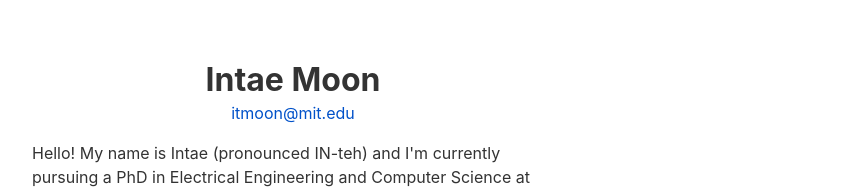
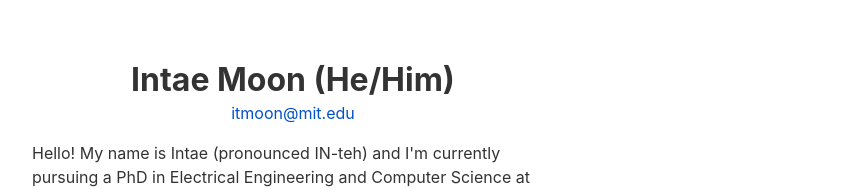
Before and after one commit to itmoon7/itmoon7.github.io, a plain HTML site: page index.html in a window 1280 px wide. Shown: the top 189 px of the page, without its empty margins (208-1071 px from the left). Drawn offline with Linux system fonts and the light colour scheme.

Commit message:
pronouns added

```diff
--- a/index.html
+++ b/index.html
@@ -24,7 +24,7 @@ if you want to add images :
       <tbody>
         <tr>
           <td class="bio">
-            <h1 class="name center">Intae Moon</h1>
+            <h1 class="name center">Intae Moon (He/Him)</h1>
             <div class="email center"><a href="mailto:itmoon@mit.edu">itmoon@mit.edu</a></div>
             <p>Hello! My name is Intae (pronounced IN-teh) and I'm currently pursuing a PhD in Electrical Engineering and Computer Science at Massachusetts Institute of Technology (MIT). Since Fall 2019, I have been advised by <a href="http://gusevlab.org/">Professor Alexander Gusev</a> at the Dana-Farber Cancer Institute and Harvard Medical School. Before starting my current PhD thesis work, I was advised by Professor David Perreault at MIT Research Laboratory of Electronics (RLE) and worked on electrical energy conversion and control for my master's thesis. I received B.S. in electrical and computer engineering from the University of Illinois, Urbana-Champaign.</p>
 
```
